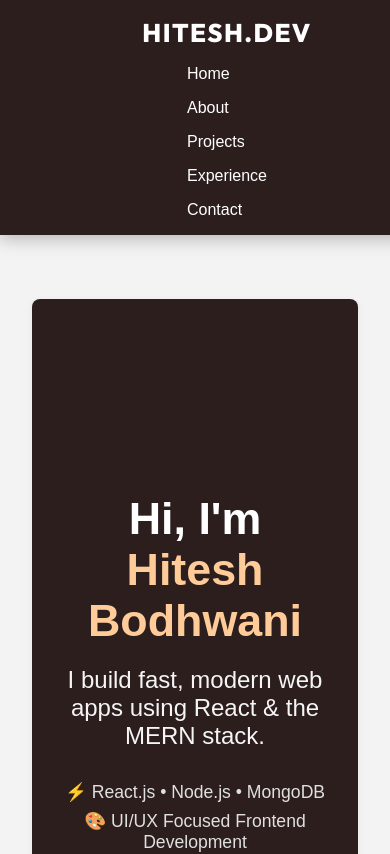
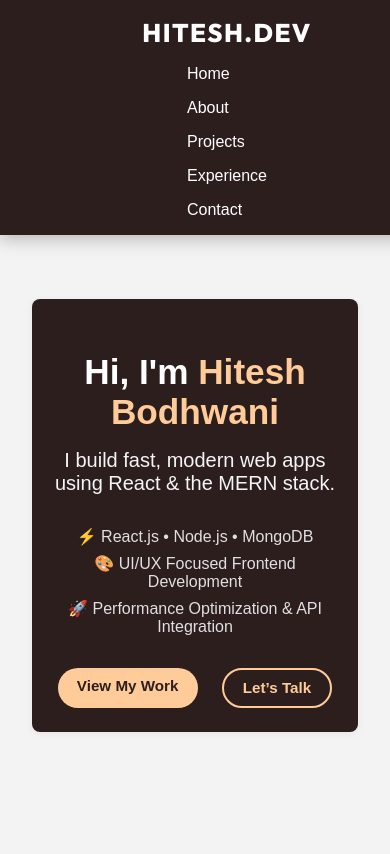
Before and after one commit to Hiteshbodhwani/PortfolioWebsite, a React (Create React App) app: page / in a window 390 px wide. Shown: the top 854 px of the page. Built offline with nearby package versions, Linux system fonts and the light colour scheme.

Commit message:
Update Home.css

```diff
--- a/src/components/StylingFiles/Home.css
+++ b/src/components/StylingFiles/Home.css
@@ -69,3 +69,26 @@
     background-color: #ffcc99;
     color: #2d1e1e;
   }
+   @media (max-width: 768px) {
+    .home-section {
+      padding: 1.5rem 1rem;
+      height: auto;
+    }
+
+    .home-content h1 {
+      font-size: 2.2rem;
+    }
+
+    .home-content h2 {
+      font-size: 1.25rem;
+    }
+
+    .highlight-skills li {
+      font-size: 1rem;
+    }
+
+    .btn {
+      padding: 0.6rem 1.2rem;
+      font-size: 0.95rem;
+    }
+  }
```
